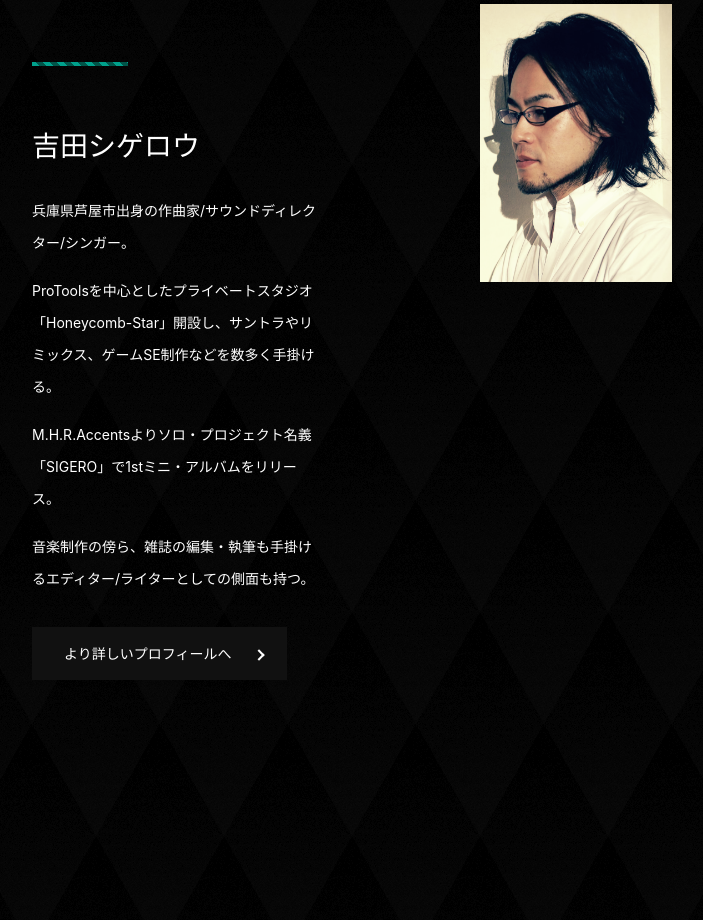
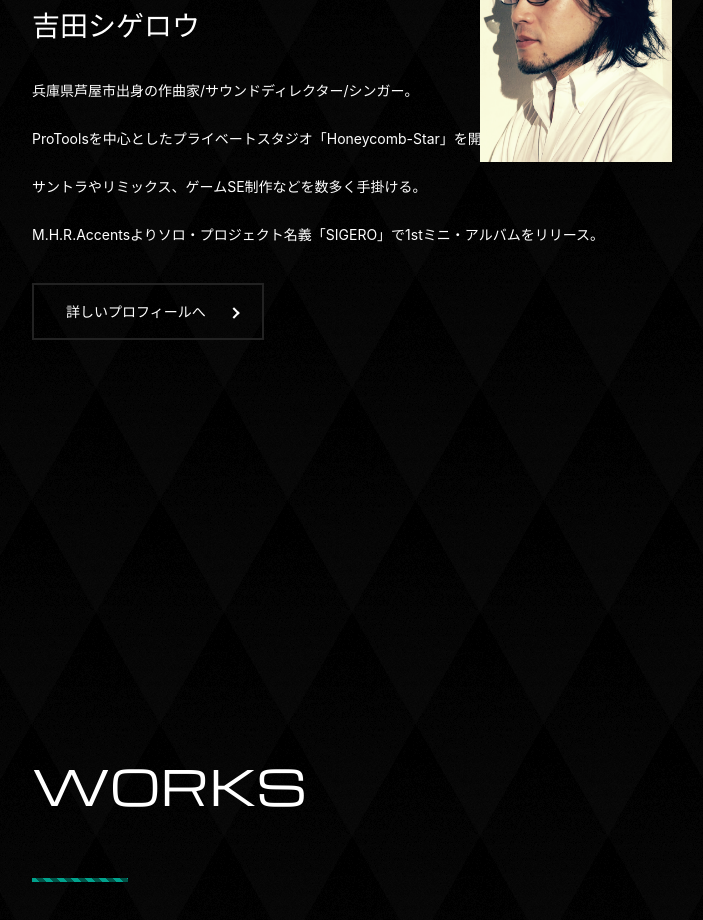
Before and after one commit to whitia/honeycomb-star, a Nuxt app: page / in a window 1280 px wide. Shown: the part 1180-2100 px from the top of the page, without its empty margins (288-991 px from the left). Built offline with nearby package versions, Linux system fonts and the light colour scheme.

Commit message:
modify layout

```diff
--- a/assets/stylesheets/about.scss
+++ b/assets/stylesheets/about.scss
@@ -1,61 +1,9 @@
-$base: #00a18c;
-$d-base: darken($base, 15%);
-
-.content-wrap {
-  min-width: 100%;
-  min-height: 100vh;
-  padding: 40vh 25vw;
-}
-
-.content {
-  position: relative;
+.img-profile {
+  position: absolute;
+  width: 100%;
+  height: 100%;
   background-image: url('/images/profile.png');
   background-repeat: no-repeat;
   background-position: right top 64px;
   background-size: 30%;
-  padding-right: 350px;
-  font-size: 14px;
-
-  .line {
-    margin: 64px 0;
-    width: 96px;
-    height: 4px;
-    background: repeating-linear-gradient(45deg, $base, $base 5px, $d-base 5px, $d-base 10px);
-  }
-
-  h2 {
-    font-family: 'Michroma', sans-serif;
-    font-size: 48px;
-  }
-
-  h3 {
-    margin-bottom: 32px;
-  }
-
-  p {
-    line-height: 32px;
-  }
-
-  .button {
-    position: relative;
-    display: inline-block;
-    margin: 16px 0;
-    padding: 16px 56px 16px 32px;
-    background: #111;
-  }
-  .button::after {
-    content: '';
-    position: absolute;
-    top: 24px;
-    right: 24px;
-    width: 8px;
-    height: 8px;
-    border-top: 2px solid #fff;
-    border-right: 2px solid #fff;
-    transform: rotate(45deg);
-    transition: .5s;
-  }
-  .button:hover::after {
-    right: 20px;
-  }
 }
--- a/assets/stylesheets/common.scss
+++ b/assets/stylesheets/common.scss
@@ -1,6 +1,8 @@
 $base: #00a18c;
+$d-base: darken($base, 15%);
 
-body {
+html, body {
+  scroll-behavior: smooth;
   color: #fff;
   background-color: #000;
   background-image: url('/images/bg-texture.png');
@@ -16,3 +18,58 @@ a:hover {
   color: #fff;
   text-decoration: none;
 }
+
+.wrap {
+  min-width: 100%;
+  min-height: 100vh;
+  padding: 25vh 25vw;
+}
+
+.content {
+  position: relative;
+  font-size: 14px;
+
+  .line {
+    margin: 64px 0;
+    width: 96px;
+    height: 4px;
+    background: repeating-linear-gradient(45deg, $base, $base 5px, $d-base 5px, $d-base 10px);
+  }
+
+  h2 {
+    font-family: 'Michroma', sans-serif;
+    font-size: 48px;
+  }
+
+  h3 {
+    margin-bottom: 32px;
+  }
+
+  p {
+    line-height: 32px;
+  }
+
+}
+
+.button {
+  position: relative;
+  display: inline-block;
+  margin: 16px 0;
+  padding: 16px 56px 16px 32px;
+  border: 2px solid #222;
+}
+.button::after {
+  content: '';
+  position: absolute;
+  top: 24px;
+  right: 24px;
+  width: 8px;
+  height: 8px;
+  border-top: 2px solid #fff;
+  border-right: 2px solid #fff;
+  transform: rotate(45deg);
+  transition: .5s;
+}
+.button:hover::after {
+  right: 20px;
+}
--- a/assets/stylesheets/jumbotron.scss
+++ b/assets/stylesheets/cover.scss
@@ -4,7 +4,7 @@
   background-position: center center;
   min-height: 100vh;
   margin: 0;
-  padding: 45vh 96px;
+  padding: 0 96px;
   position: relative;
 
   /* スクロール */
--- a/components/About.vue
+++ b/components/About.vue
@@ -1,15 +1,16 @@
 <template>
   <div>
-    <div class="content-wrap">
+    <div class="wrap" id="about">
       <div class="content">
+        <div class="img-profile"></div>
         <h2>ABOUT</h2>
         <div class="line"></div>
         <h3>吉田シゲロウ</h3>
         <p>兵庫県芦屋市出身の作曲家/サウンドディレクター/シンガー。</p>
-        <p>ProToolsを中心としたプライベートスタジオ「Honeycomb-Star」開設し、サントラやリミックス、ゲームSE制作などを数多く手掛ける。</p>
+        <p>ProToolsを中心としたプライベートスタジオ「Honeycomb-Star」を開設。</p>
+        <p>サントラやリミックス、ゲームSE制作などを数多く手掛ける。</p>
         <p>M.H.R.Accentsよりソロ・プロジェクト名義「SIGERO」で1stミニ・アルバムをリリース。</p>
-        <p>音楽制作の傍ら、雑誌の編集・執筆も手掛けるエディター/ライターとしての側面も持つ。</p>
-        <nuxt-link to="/" class="button">より詳しいプロフィールへ</nuxt-link>
+        <nuxt-link to="/" class="button">詳しいプロフィールへ</nuxt-link>
       </div>
     </div>
   </div>
--- a/components/Jumbotron.vue
+++ b/components/Cover.vue
@@ -6,6 +6,7 @@
         <div class="scroll-inner">SCROLL</div>
         <div class="scroll-line"></div>
       </div>
+
     </div>
   </div>
 </template>
--- a/components/Header.vue
+++ b/components/Header.vue
@@ -12,12 +12,11 @@
       <b-collapse id="nav-collapse" is-nav>
         <b-navbar-nav class="ml-auto">
           <b-nav-item to="/">HOME</b-nav-item>
-          <b-nav-item to="/">ABOUT</b-nav-item>
-          <b-nav-item to="/">INFO</b-nav-item>
-          <b-nav-item to="/">WORKS</b-nav-item>
-          <b-nav-item to="/">BLOG</b-nav-item>
-          <b-nav-item to="/">SHOP</b-nav-item>
-          <b-nav-item to="/">CONTACT</b-nav-item>
+          <b-nav-item to="#about">ABOUT</b-nav-item>
+          <b-nav-item to="#works">WORKS</b-nav-item>
+          <b-nav-item to="#blog">BLOG</b-nav-item>
+          <b-nav-item to="#shop">SHOP</b-nav-item>
+          <b-nav-item to="#contact">CONTACT</b-nav-item>
         </b-navbar-nav>
       </b-collapse>
     </b-navbar>
@@ -26,6 +25,7 @@
 
 <script>
 if (process.client) {
+  // スクロール時、ヘッダーのスタイル変更
   window.addEventListener( "scroll", function() {
     var headerElement = document.getElementById( "header" );
     var rect = headerElement.getBoundingClientRect() ;
--- /dev/null
+++ b/components/Works.vue
@@ -0,0 +1,10 @@
+<template>
+  <div>
+    <div class="wrap" id="works">
+      <div class="content">
+        <h2>WORKS</h2>
+        <div class="line"></div>
+      </div>
+    </div>
+  </div>
+</template>
--- a/nuxt.config.js
+++ b/nuxt.config.js
@@ -26,7 +26,7 @@ export default {
   css: [
     '@/assets/stylesheets/common.scss',
     '@/assets/stylesheets/header.scss',
-    '@/assets/stylesheets/jumbotron.scss',
+    '@/assets/stylesheets/cover.scss',
     '@/assets/stylesheets/about.scss'
   ],
   /*
--- a/pages/index.vue
+++ b/pages/index.vue
@@ -1,21 +1,24 @@
 <template>
   <div>
     <Header />
-    <Jumbotron />
+    <Cover />
     <About />
+    <Works />
   </div>
 </template>
 
 <script>
 import Header from '~/components/Header'
-import Jumbotron from '~/components/Jumbotron'
+import Cover from '~/components/Cover'
 import About from '~/components/About'
+import Works from '~/components/Works'
 
 export default {
   components: {
     Header: Header,
-    Jumbotron: Jumbotron,
-    About: About
+    Cover: Cover,
+    About: About,
+    Works: Works
   }
 }
 </script>
```
